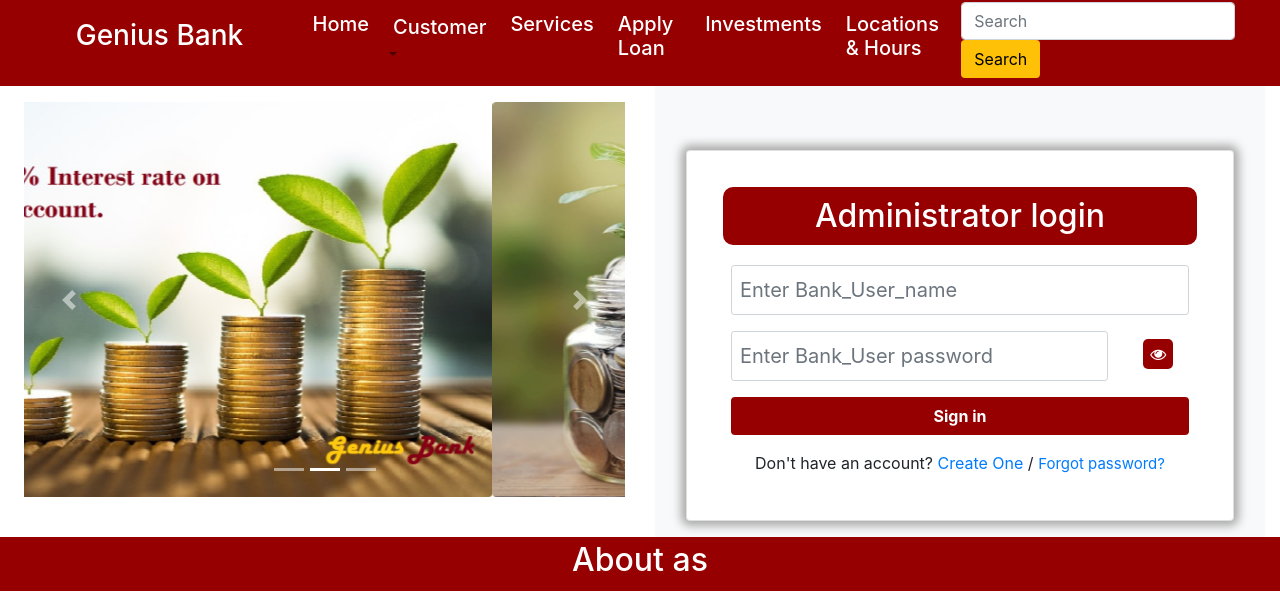
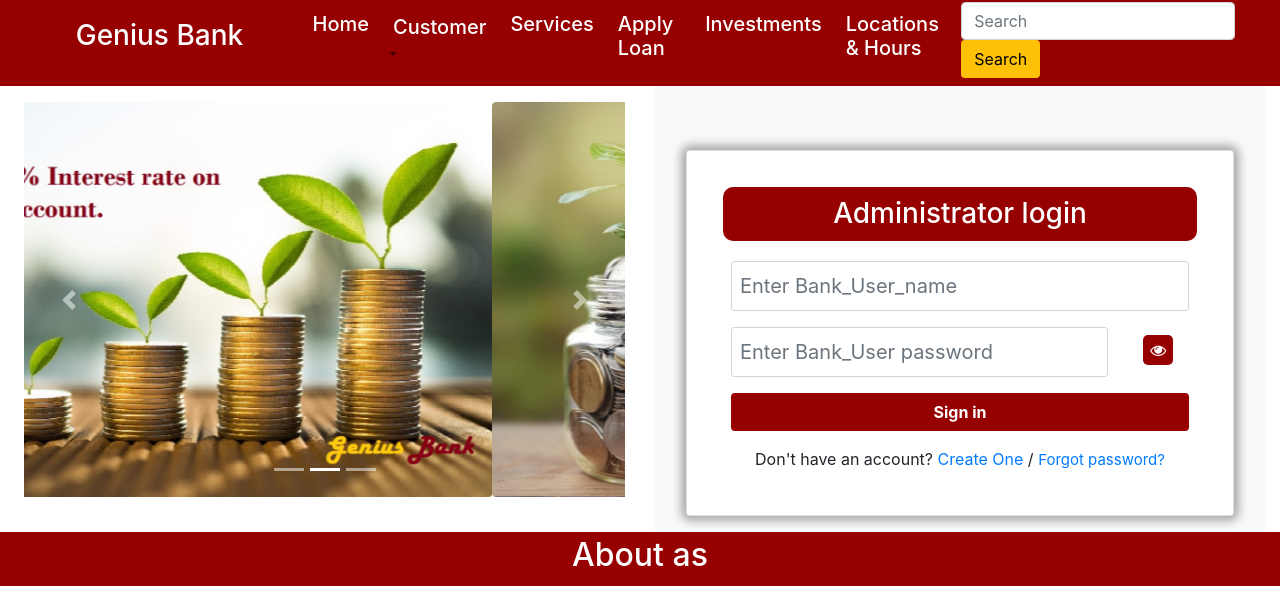
Before and after one commit to rokade45/Genius_banks, a plain HTML site: page index.html in a window 1280 px wide. Shown: the part 122-729 px from the top of the page. Drawn offline with nearby package versions, Linux system fonts and the light colour scheme.

Commit message:
Update index.html

```diff
--- a/index.html
+++ b/index.html
@@ -149,7 +149,7 @@
          <div class="p-3 mt-5 bg-light">
     <div class="card login-form shadow p-3  bg-white rounded">
     <div class="card-body">
-        <h2 class="card-title text-center" id="log-text">Administrator login</h2>
+        <h3 class="card-title text-center" id="log-text">Administrator login</h3>
         <div class="card-text p-2">
             <form>
                 <div class="form-group">
```
